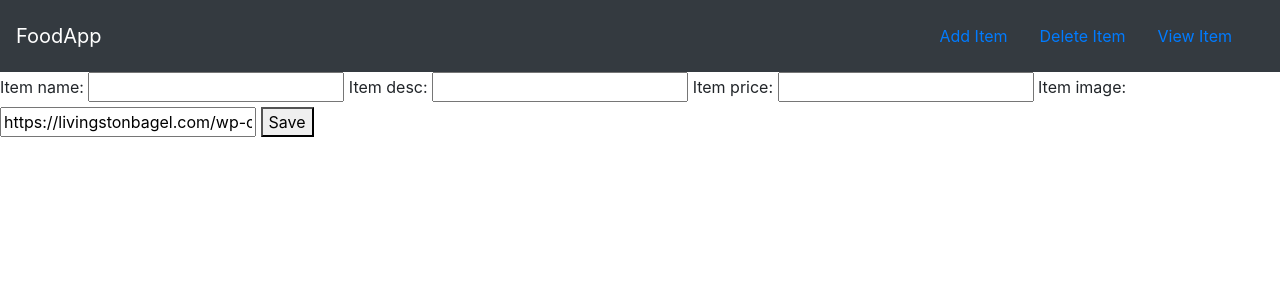
After one commit to miscellaneousdas/django-udemy-foodapp, a Django app: page /foodapp/add/ in a window 1280 px wide. The commit adds this page. Shown: the top 300 px of the page. Run offline with Django 4.2, Linux system fonts and the light colour scheme.

Commit message:
completed section 8, added crud functions

```diff
--- /dev/null
+++ b/foodapp/forms.py
@@ -0,0 +1,8 @@
+from django import forms
+from .models import Item
+
+class ItemForm(forms.ModelForm):
+
+    class Meta:
+        model = Item
+        fields = ['item_name', 'item_desc', 'item_price', 'item_price', 'item_image']
--- a/foodapp/templates/foodapp/base.html
+++ b/foodapp/templates/foodapp/base.html
@@ -23,7 +23,9 @@
     <nav class="navbar navbar-dark bg-dark">
       <a href="{% url 'foodapp:index' %}" class="navbar-brand">FoodApp</a>
       <div class="navbar">
-        <a href="#" class="nav-item nav-link" href="#">Add Item</a>
+        <a href="{% url 'foodapp:create_item' %}" class="nav-item nav-link"
+          >Add Item</a
+        >
         <a href="#" class="nav-item nav-link" href="#">Delete Item</a>
         <a href="#" class="nav-item nav-link" href="#">View Item</a>
       </div>
--- a/foodapp/templates/foodapp/detail.html
+++ b/foodapp/templates/foodapp/detail.html
@@ -14,6 +14,8 @@
             <h1>{{ item.item_name }}</h1>
             <h2>{{ item.item_desc }}</h1>
             <h3>${{ item.item_price }}</h3>
+            <a href="{% url 'foodapp:update_item' item.id %}">Update</a>
+            <a href="{% url 'foodapp:delete_item' item.id %}">Delete</a>
         </div>
     </div>
 </div>
--- /dev/null
+++ b/foodapp/templates/foodapp/item-delete.html
@@ -0,0 +1,5 @@
+<form method="POST">
+  {% csrf_token %}
+  <h2>Are you sure you want to delete {{ item.item_name }}</h2>
+  <button type="submit">Confirm</button>
+</form>
--- /dev/null
+++ b/foodapp/templates/foodapp/item-form.html
@@ -0,0 +1,7 @@
+{% extends 'foodapp/base.html' %} {% block body %}
+<form method="POST">
+  {% csrf_token %} {{form}}
+  <button type="submit">Save</button>
+</form>
+
+{% endblock %}
--- a/foodapp/urls.py
+++ b/foodapp/urls.py
@@ -10,5 +10,10 @@ urlpatterns = [
     #/foodapp/1/
     path('<int:item_id>/', views.detail, name='detail'),
     path('item/', views.item, name='item'),
-
+    #Add item
+    path('add/', views.create_item, name='create_item'),
+    #Edit item
+    path('update/<int:id>/', views.update_item, name='update_item'),
+    #Delete item
+    path('delete/<int:id>/', views.delete_item, name='delete_item')
 ]
--- a/foodapp/views.py
+++ b/foodapp/views.py
@@ -1,7 +1,8 @@
-from django.shortcuts import render
+from django.shortcuts import render, redirect
 from django.http import HttpResponse
 from .models import Item
 from django.template import loader
+from .forms import ItemForm
 
 # Create your views here.
 
@@ -21,3 +22,31 @@ def detail(request, item_id):
         'item': item,
     }
     return render(request, 'foodapp/detail.html', context)
+
+def create_item(request):
+    form = ItemForm(request.POST or None)
+
+    if form.is_valid():
+        form.save()
+        return redirect('foodapp:index')
+
+    return render(request, 'foodapp/item-form.html', {'form':form})
+
+def update_item(request, id):
+    item = Item.objects.get(id=id)
+    form = ItemForm(request.POST or None, instance=item)
+
+    if form.is_valid():
+        form.save()
+        return redirect('foodapp:index')
+
+    return render(request, 'foodapp/item-form.html', {'form':form, 'item':item})
+
+def delete_item(request, id):
+    item = Item.objects.get(id=id)
+
+    if request.method == 'POST':
+        item.delete()
+        return redirect('foodapp:index')
+
+    return render(request, 'foodapp/item-delete.html', {'item':item})
```
Also changed, not shown: db.sqlite3.
